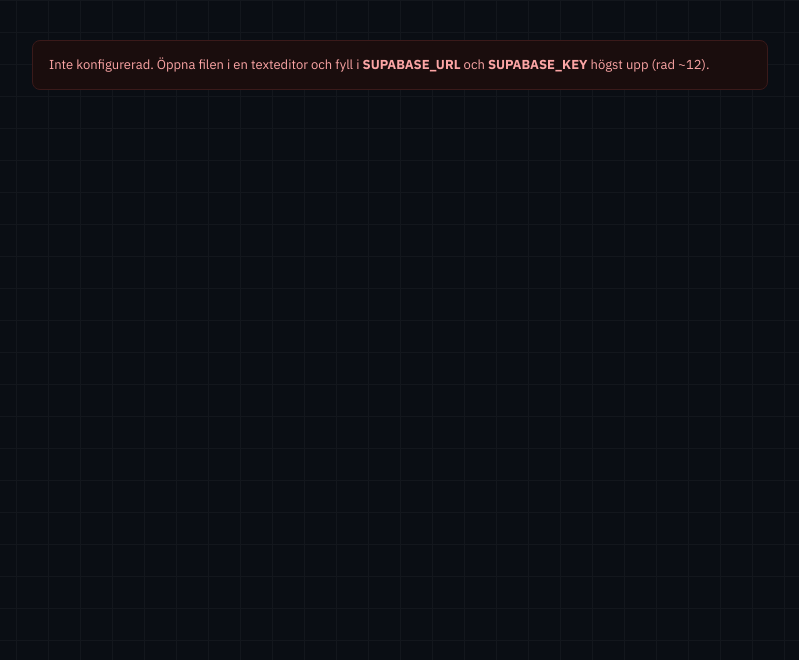
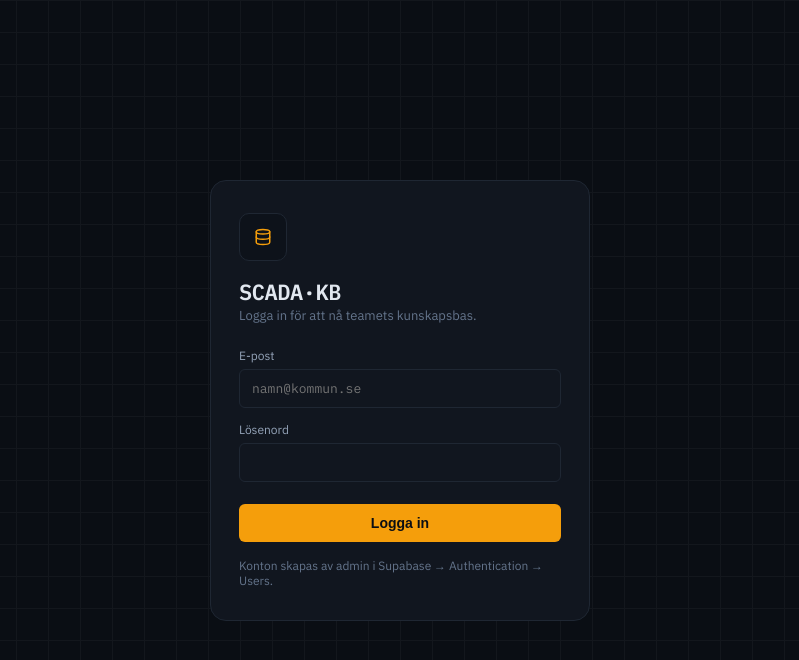
Before and after one commit to MOHBDE/scada-kb, a plain HTML site: page index.html in a window 1280 px wide. Shown: the whole page, without its empty margins (240-1039 px from the left). Drawn offline with nearby package versions, Linux system fonts and the light colour scheme.

Commit message:
Add files via upload

```diff
--- a/index.html
+++ b/index.html
@@ -9,8 +9,8 @@
 <!--  STEG 1: Fyll i dina två Supabase-uppgifter (Project Settings → API)  -->
 <!-- ===================================================================== -->
 <script>
-  const SUPABASE_URL = "https://DITT-PROJEKT.supabase.co"; // <-- byt ut
-  const SUPABASE_KEY = "DIN-ANON-PUBLIC-KEY";              // <-- byt ut
+  const SUPABASE_URL = "https://qactkjbmfrgivjvuqiys.supabase.co";
+  const SUPABASE_KEY = "sb_publishable_d1qOVCOEdB0m2JcUw_xN3w_f-m7Vvt3v";
 </script>
 <!-- ===================================================================== -->
 
```
